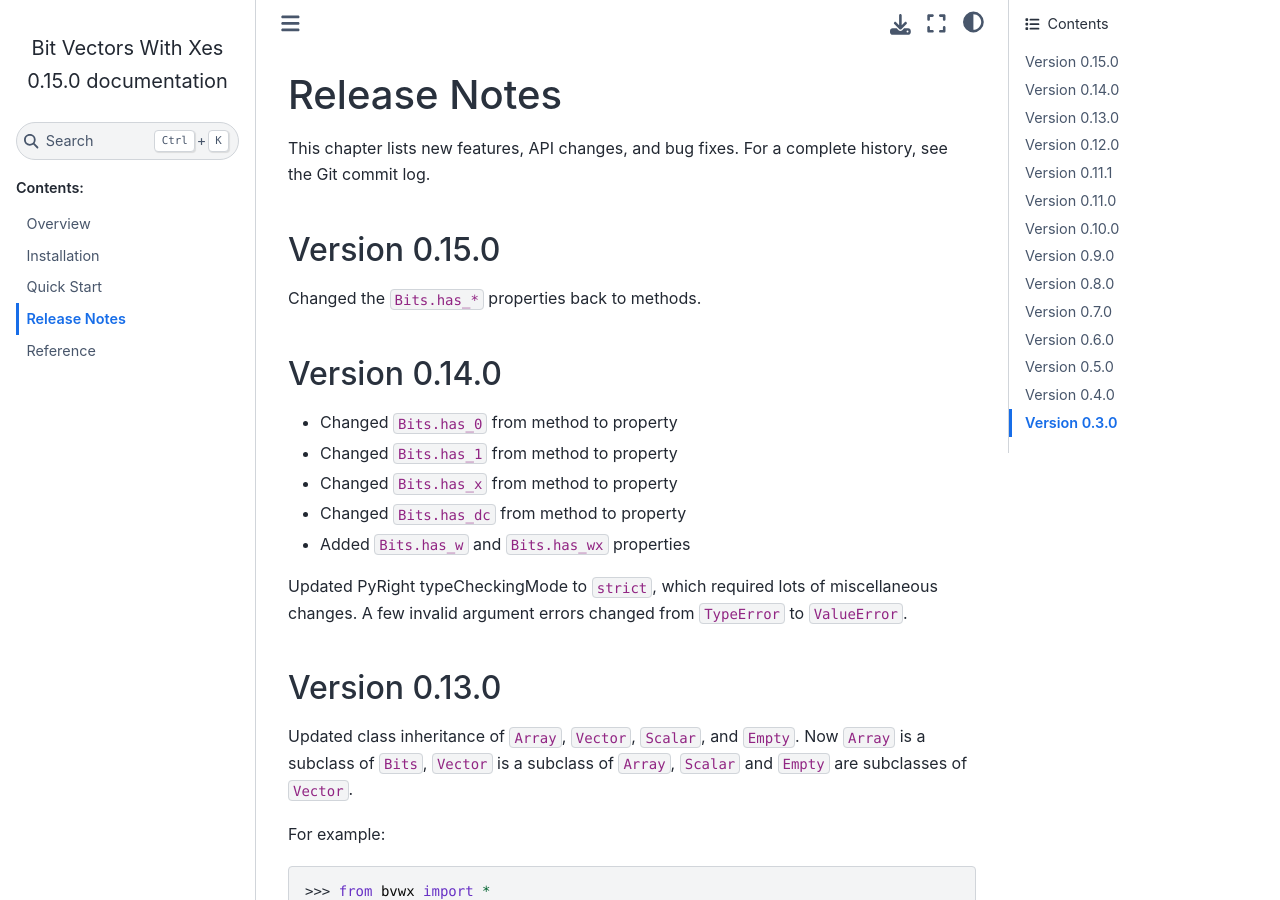
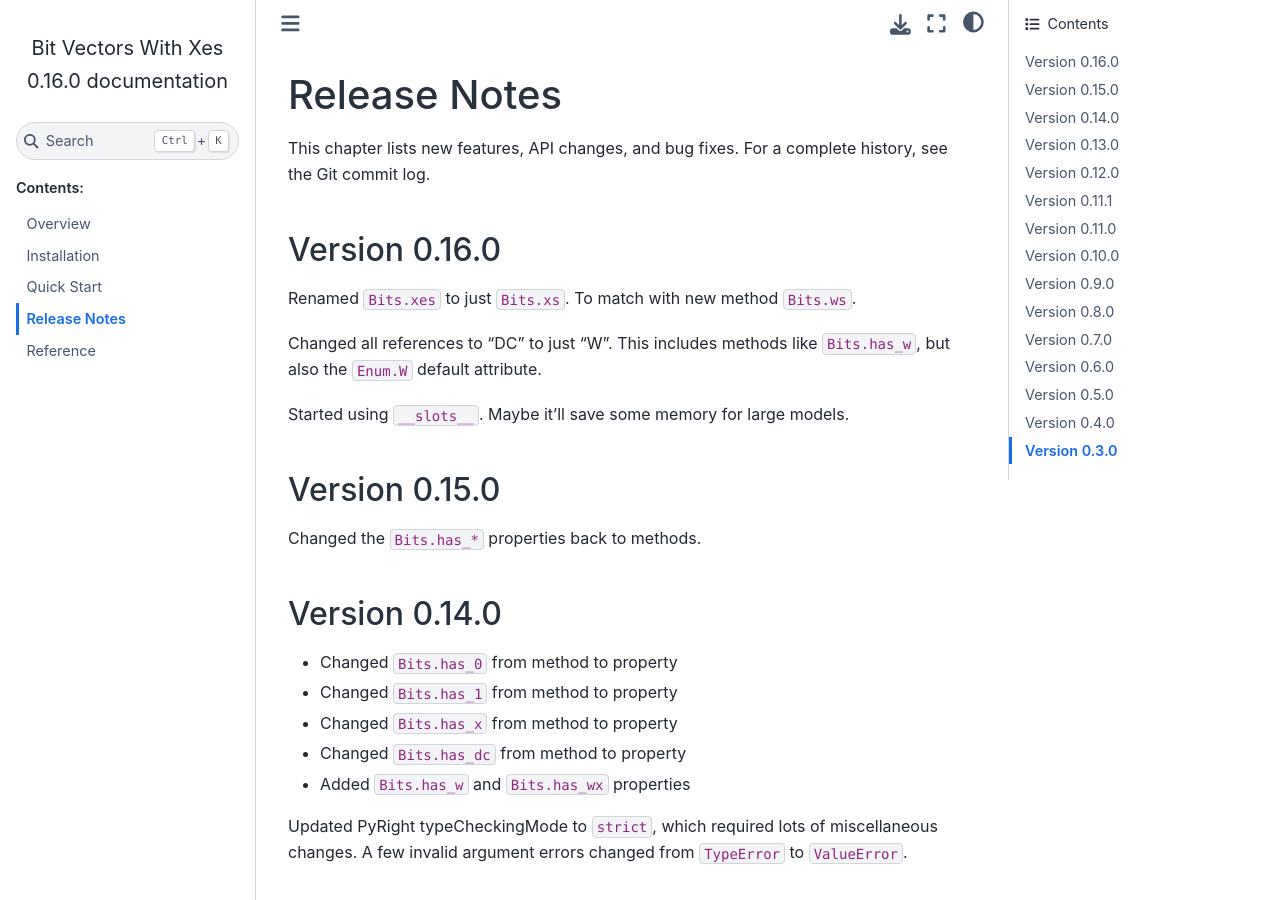
Before and after one commit to cjdrake/bvwx, a Sphinx documentation site: the page built from doc/source/release_notes.rst, in a window 1280 px wide and 900 px high. Built offline with Sphinx 7.4.7 and the Sphinx Book theme 1.1.4, drawn with Linux system fonts in a browser that asks for light colours.

Commit message:
Release 0.16.0

```diff
--- a/doc/source/release_notes.rst
+++ b/doc/source/release_notes.rst
@@ -6,6 +6,20 @@
 
 This chapter lists new features, API changes, and bug fixes.
 For a complete history, see the Git commit log.
+
+
+Version 0.16.0
+==============
+
+Renamed ``Bits.xes`` to just ``Bits.xs``.
+To match with new method ``Bits.ws``.
+
+Changed all references to "DC" to just "W".
+This includes methods like ``Bits.has_w``,
+but also the ``Enum.W`` default attribute.
+
+Started using ``__slots__``.
+Maybe it'll save some memory for large models.
 
 
 Version 0.15.0
--- a/pyproject.toml
+++ b/pyproject.toml
@@ -1,6 +1,6 @@
 [project]
 name = "bvwx"
-version = "0.15.0"
+version = "0.16.0"
 description = "Bit Vectors With Xes"
 readme = "README.md"
 
```
Also changed, not shown: 1 other file.
